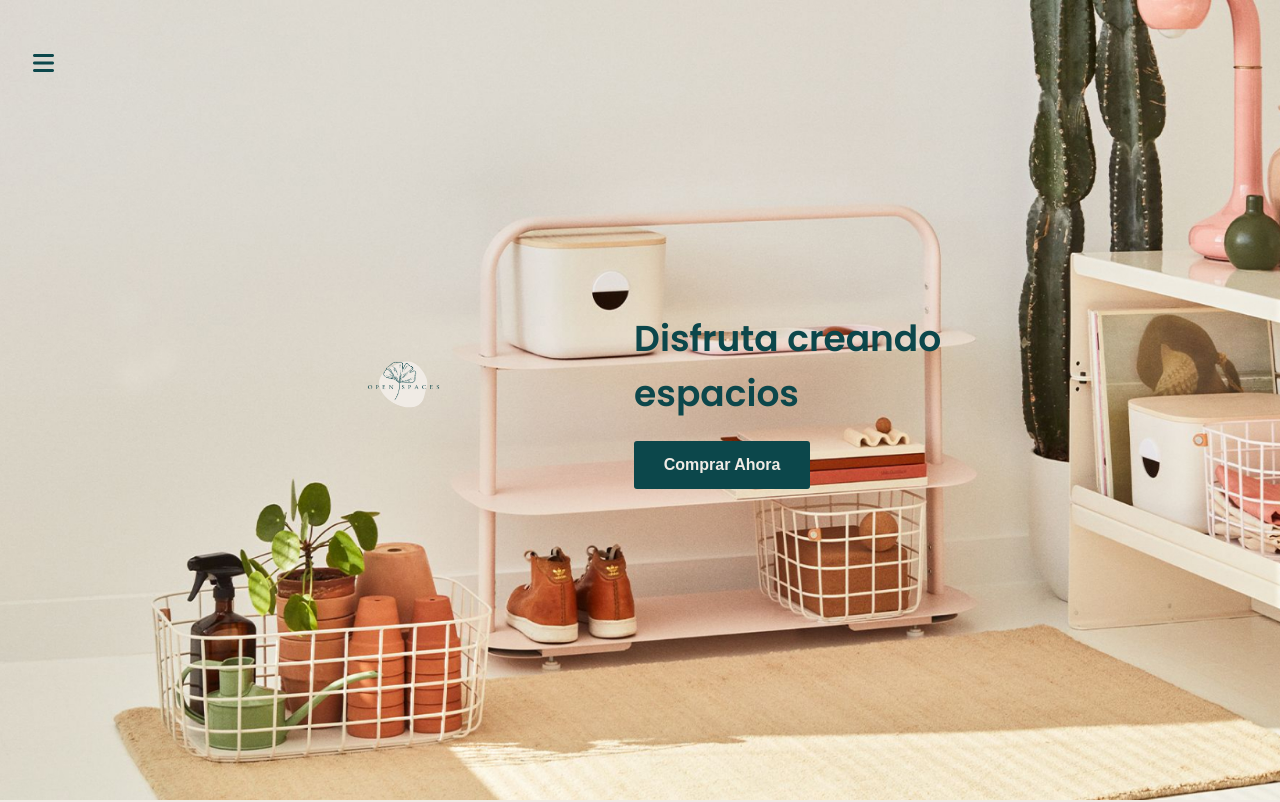
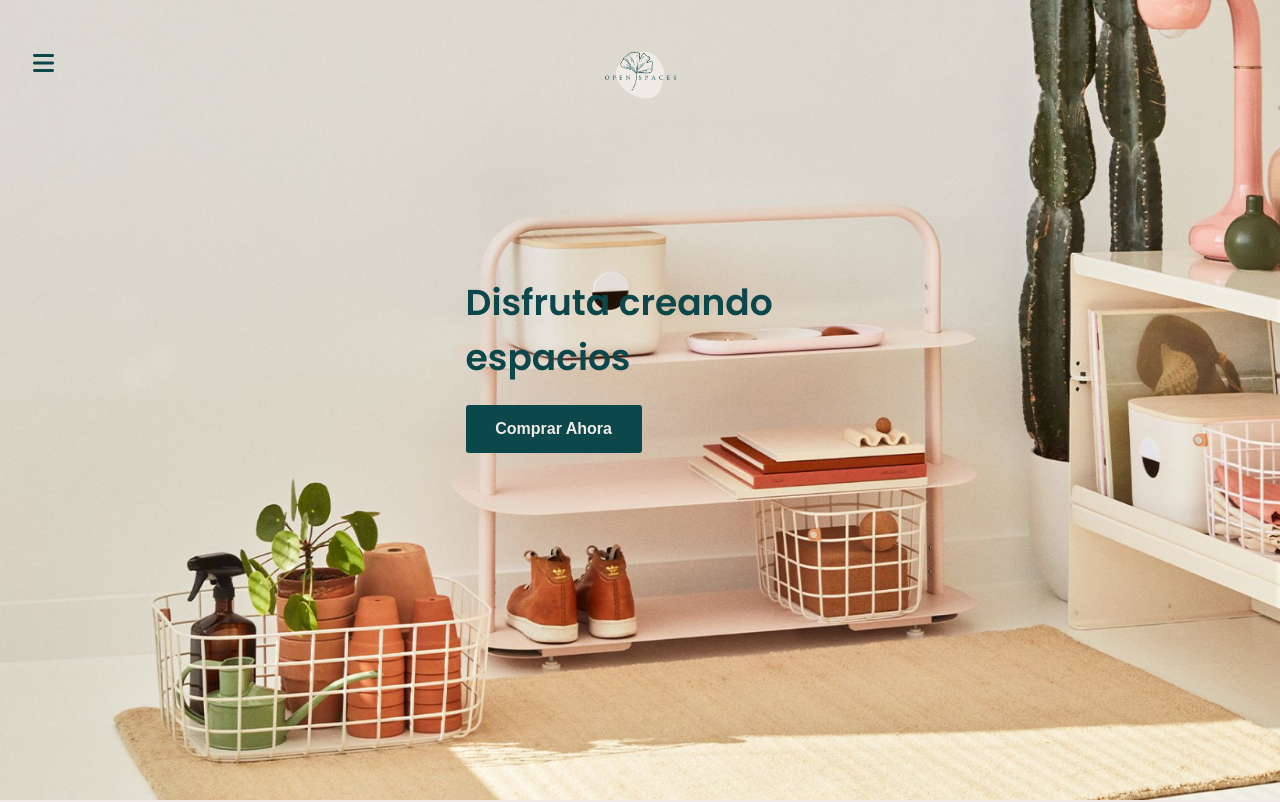
Before and after one commit to Adalab/modulo-1-evaluacion-final-vvarona, a website: page docs/index.html in a window 1280 px wide. Shown: the top 802 px of the page. Drawn offline with nearby package versions, Linux system fonts and the light colour scheme; files that its build step writes are made by us from their sources.

Commit message:
fixed header

```diff
--- a/src/scss/pages/_index.scss
+++ b/src/scss/pages/_index.scss
@@ -12,9 +12,10 @@ html {
   width: 100%;
 
   display: flex;
-  flex-direction: row;
+  flex-direction: column;
   align-items: center;
-  justify-content:center;
+  flex-wrap: wrap;
+
   gap: 62px;
   position: relative;
 
@@ -23,10 +24,10 @@ html {
   background-repeat: no-repeat;
   background-position: center;
 
+
     &-logo {
       width: 213px;
-      padding: 20px 50px 50px 50px;
-
+      padding: 50px 50px 50px 50px;
     }
     &-menu-icon {
       color: $color-main;
@@ -36,18 +37,13 @@ html {
       top: 0;
       left: 0;
       box-sizing: border-box;
+      @media all and (min-width: 1728px) {
+        display: none;
+      }
     &:hover {
       opacity: 60%;
       transform: scale(1.2);
       }
-
-  @media all and (min-width: 900px) {
-    justify-content: flex-start;
-    align-items: flex-start;
-  }
-  @media all and (min-width: 1728px) {
-    display: none;
-  }
   }
 }
 
```
